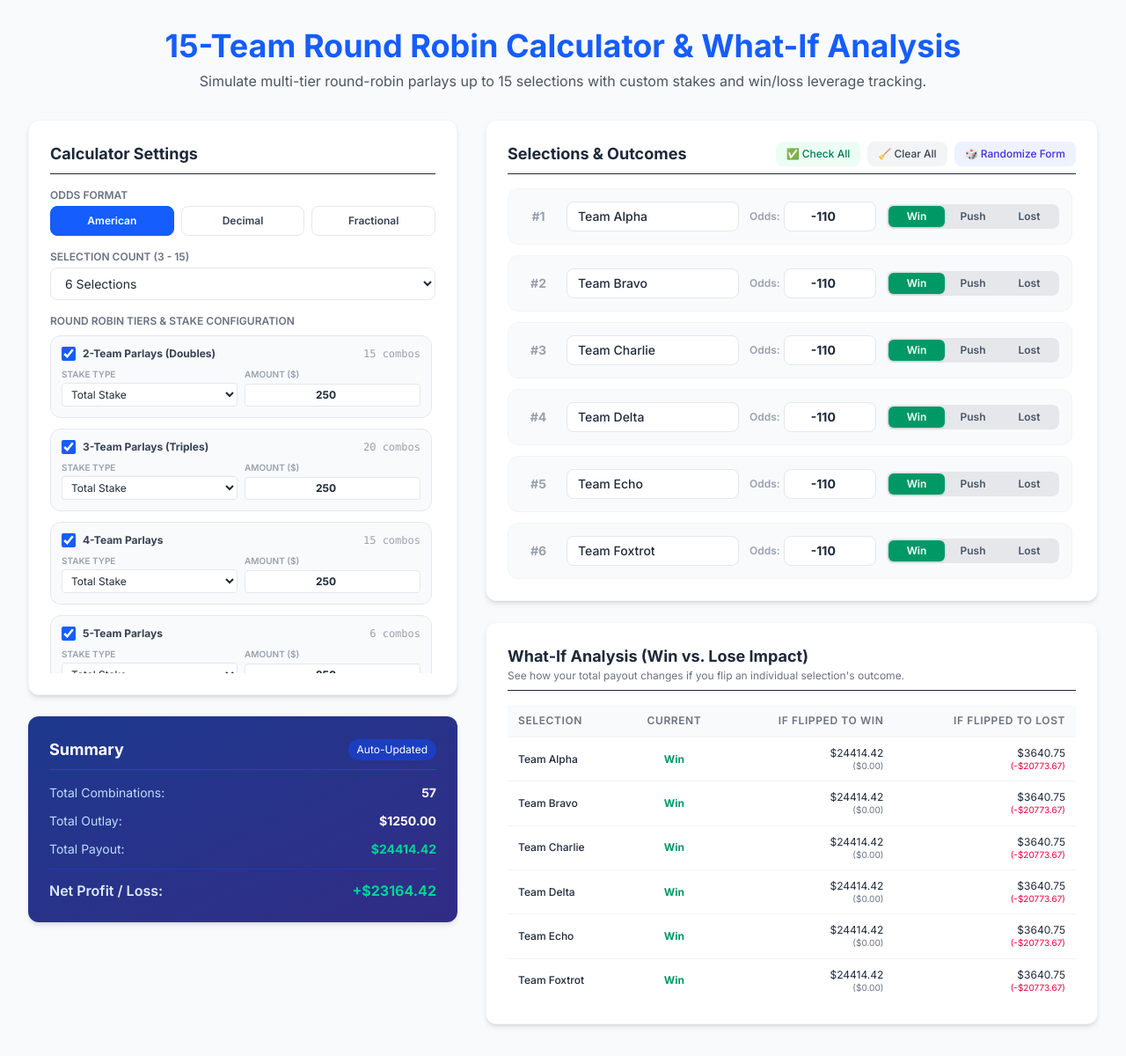
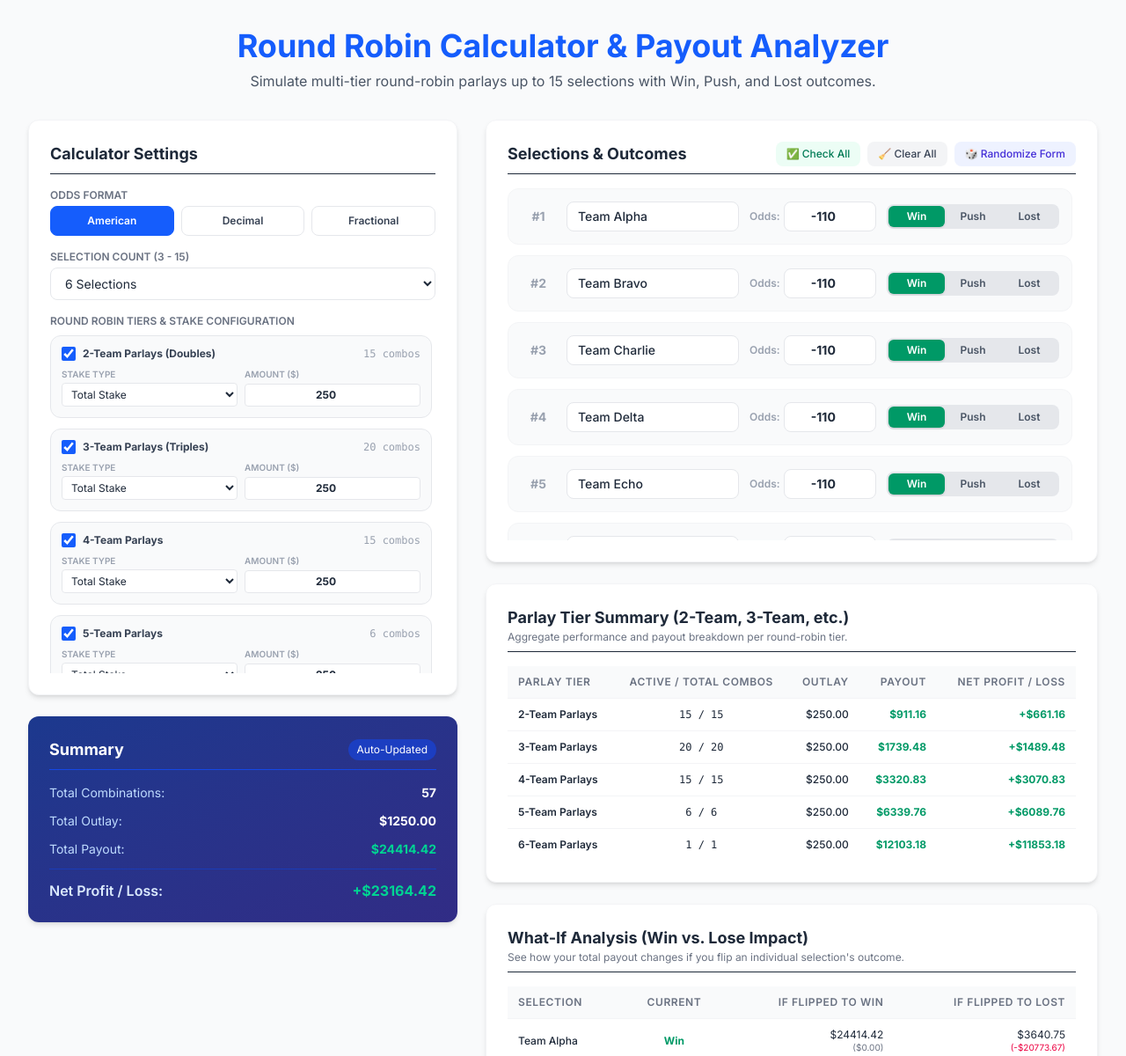
Before and after one commit to I90Runner/games, a plain HTML site: page index.html in a window 1280 px wide. Shown: the top 1200 px of the page at 88% size. Drawn offline with nearby package versions, Linux system fonts and the light colour scheme.

Commit message:
Refactor Round Robin Calculator to include Payout Analyzer
Updated title and description for clarity. Added tier summary breakdown card and adjusted related functionality.

```diff
--- a/index.html
+++ b/index.html
@@ -3,7 +3,7 @@
 <head>
     <meta charset="UTF-8">
     <meta name="viewport" content="width=device-width, initial-scale=1.0">
-    <title>Round Robin Calculator (Up to 15 Teams) with What-If Analysis</title>
+    <title>Round Robin Calculator & Payout Analyzer</title>
     <!-- Tailwind CSS -->
     <script src="https://cdn.jsdelivr.net/npm/@tailwindcss/browser@4"></script>
     <link href="https://fonts.googleapis.com/css2?family=Inter:wght@400;500;600;700&display=swap" rel="stylesheet">
@@ -16,8 +16,8 @@
     <div class="max-w-7xl mx-auto">
         <!-- Header -->
         <header class="mb-8 text-center">
-            <h1 class="text-3xl md:text-4xl font-extrabold text-blue-600 mb-2">15-Team Round Robin Calculator & What-If Analysis</h1>
-            <p class="text-gray-600">Simulate multi-tier round-robin parlays up to 15 selections with custom stakes and win/loss leverage tracking.</p>
+            <h1 class="text-3xl md:text-4xl font-extrabold text-blue-600 mb-2">Round Robin Calculator & Payout Analyzer</h1>
+            <p class="text-gray-600">Simulate multi-tier round-robin parlays up to 15 selections with Win, Push, and Lost outcomes.</p>
         </header>
 
         <div class="grid grid-cols-1 lg:grid-cols-12 gap-8">
@@ -96,7 +96,7 @@
 
             </div>
 
-            <!-- RIGHT PANEL: Selections, Outcomes & What-If Analysis (Col span 7) -->
+            <!-- RIGHT PANEL: Selections, Tier Breakdown & What-If Analysis (Col span 7) -->
             <div class="lg:col-span-7 space-y-6">
 
                 <!-- Selections Card -->
@@ -116,8 +116,33 @@
                         </div>
                     </div>
 
-                    <div id="selectionsList" class="space-y-3 max-h-[500px] overflow-y-auto pr-1">
+                    <div id="selectionsList" class="space-y-3 max-h-[400px] overflow-y-auto pr-1">
                         <!-- Populated dynamically -->
+                    </div>
+                </div>
+
+                <!-- Tier Summary Breakdown Card -->
+                <div class="bg-white rounded-xl shadow-md p-6 border border-gray-100 space-y-4">
+                    <div class="border-b pb-2">
+                        <h2 class="font-bold text-lg text-gray-800">Parlay Tier Summary (2-Team, 3-Team, etc.)</h2>
+                        <p class="text-xs text-gray-500">Aggregate performance and payout breakdown per round-robin tier.</p>
+                    </div>
+
+                    <div class="overflow-x-auto max-h-80">
+                        <table class="w-full text-left border-collapse text-xs">
+                            <thead>
+                                <tr class="bg-gray-50 text-gray-500 uppercase tracking-wider border-b border-gray-100 sticky top-0">
+                                    <th class="py-2.5 px-3 font-semibold bg-gray-50">Parlay Tier</th>
+                                    <th class="py-2.5 px-2 font-semibold text-center bg-gray-50">Active / Total Combos</th>
+                                    <th class="py-2.5 px-3 font-semibold text-right bg-gray-50">Outlay</th>
+                                    <th class="py-2.5 px-3 font-semibold text-right bg-gray-50">Payout</th>
+                                    <th class="py-2.5 px-3 font-semibold text-right bg-gray-50">Net Profit / Loss</th>
+                                </tr>
+                            </thead>
+                            <tbody id="tierSummaryBody" class="divide-y divide-gray-100">
+                                <!-- Populated dynamically -->
+                            </tbody>
+                        </table>
                     </div>
                 </div>
 
@@ -128,7 +153,7 @@
                         <p class="text-xs text-gray-500">See how your total payout changes if you flip an individual selection's outcome.</p>
                     </div>
 
-                    <div class="overflow-x-auto max-h-96">
+                    <div class="overflow-x-auto max-h-80">
                         <table class="w-full text-left border-collapse text-xs">
                             <thead>
                                 <tr class="bg-gray-50 text-gray-500 uppercase tracking-wider border-b border-gray-100 sticky top-0">
@@ -156,7 +181,6 @@
         let selections = [];
         let tierSettings = {};
 
-        // 15 Default team names
         const defaultNames = [
             "Team Alpha", "Team Bravo", "Team Charlie", "Team Delta", "Team Echo",
             "Team Foxtrot", "Team Golf", "Team Hotel", "Team India", "Team Juliet",
@@ -179,7 +203,7 @@
 
         function parseToDecimal(val) {
             let num = parseFloat(val);
-            if (isNaN(num)) return 1.91; // standard -110 decimal equivalent
+            if (isNaN(num)) return 1.91;
 
             if (oddsFormat === 'american') {
                 if (num > 0) return 1 + (num / 100);
@@ -202,7 +226,7 @@
                 } else {
                     selections.push({
                         name: defaultNames[i],
-                        oddsInput: -110, // Default American odds set to -110
+                        oddsInput: -110,
                         outcome: 'winner'
                     });
                 }
@@ -289,7 +313,7 @@
                             #${idx + 1}
                         </div>
                         <div class="md:col-span-4">
-                            <input type="text" value="${sel.name}" oninput="selections[${idx}].name = this.value; renderWhatIfTable();"
+                            <input type="text" value="${sel.name}" oninput="selections[${idx}].name = this.value; calculateResults();"
                                 class="w-full text-sm font-medium bg-white border border-gray-200 rounded-lg px-3 py-1.5 focus:outline-none focus:ring-1 focus:ring-blue-500">
                         </div>
                         <div class="md:col-span-3">
@@ -315,20 +339,14 @@
             calculateResults();
         }
 
-        // Quick action: Check All (Sets all selections to Win)
         function checkAllTeams() {
-            selections.forEach(sel => {
-                sel.outcome = 'winner';
-            });
+            selections.forEach(sel => { sel.outcome = 'winner'; });
             renderSelections();
             calculateResults();
         }
 
-        // Quick action: Clear All (Sets all selections to Lost)
         function clearAllTeams() {
-            selections.forEach(sel => {
-                sel.outcome = 'lost';
-            });
+            selections.forEach(sel => { sel.outcome = 'lost'; });
             renderSelections();
             calculateResults();
         }
@@ -346,11 +364,12 @@
             return ret;
         }
 
-        function computePayoutForState(stateSelections) {
+        function computePayoutForState(stateSelections, generateSummary = false) {
             let n = stateSelections.length;
             let totalCombosAll = 0;
             let totalOutlay = 0;
             let totalPayout = 0;
+            let tierSummaryList = [];
 
             for (let k = 2; k <= n; k++) {
                 let setting = tierSettings[k] || { enabled: false, stakeType: 'totalStake', stake: 0 };
@@ -376,10 +395,11 @@
 
                     totalOutlay += tierOutlay;
 
+                    let tierPayout = 0;
+                    let activeCombos = 0;
+
                     combos.forEach(combo => {
                         let hasLoser = combo.some(item => item.outcome === 'lost');
-                        if (hasLoser) return;
-
                         let comboDecimalOdds = 1.0;
                         let activeLegs = 0;
 
@@ -388,21 +408,52 @@
                                 comboDecimalOdds *= parseToDecimal(item.oddsInput);
                                 activeLegs++;
                             }
+                            // 'push' acts as a neutral 1.0 multiplier
                         });
 
-                        if (activeLegs === 0) {
-                            totalPayout += stakePerCombo;
+                        let comboPayout = 0;
+
+                        if (hasLoser) {
+                            comboPayout = 0;
+                        } else if (activeLegs === 0) {
+                            activeCombos++;
+                            comboPayout = stakePerCombo;
                         } else {
-                            totalPayout += stakePerCombo * comboDecimalOdds;
+                            activeCombos++;
+                            comboPayout = stakePerCombo * comboDecimalOdds;
                         }
+
+                        tierPayout += comboPayout;
                     });
+
+                    totalPayout += tierPayout;
+
+                    if (generateSummary) {
+                        tierSummaryList.push({
+                            tierName: `${k}-Team Parlays`,
+                            totalCombos: numCombos,
+                            activeCombos: activeCombos,
+                            outlay: tierOutlay,
+                            payout: tierPayout
+                        });
+                    }
+                } else {
+                    if (generateSummary && setting.enabled) {
+                        tierSummaryList.push({
+                            tierName: `${k}-Team Parlays`,
+                            totalCombos: numCombos,
+                            activeCombos: 0,
+                            outlay: 0,
+                            payout: 0
+                        });
+                    }
                 }
             }
-            return { totalCombosAll, totalOutlay, totalPayout };
+            return { totalCombosAll, totalOutlay, totalPayout, tierSummaryList };
         }
 
         function calculateResults() {
-            let result = computePayoutForState(selections);
+            let result = computePayoutForState(selections, true);
             let netProfit = result.totalPayout - result.totalOutlay;
 
             document.getElementById('sumTotalCombos').innerText = result.totalCombosAll;
@@ -413,7 +464,33 @@
             profitEl.innerText = `${netProfit >= 0 ? '+' : ''}$${netProfit.toFixed(2)}`;
             profitEl.className = `font-extrabold ${netProfit >= 0 ? 'text-emerald-400' : 'text-rose-400'}`;
 
+            renderTierSummaryTable(result.tierSummaryList);
             renderWhatIfTable(result.totalPayout);
+        }
+
+        function renderTierSummaryTable(tierSummaryList) {
+            let tbody = document.getElementById('tierSummaryBody');
+            tbody.innerHTML = '';
+
+            if (tierSummaryList.length === 0) {
+                tbody.innerHTML = `<tr><td colspan="5" class="py-4 text-center text-gray-400">No active tiers or stakes configured.</td></tr>`;
+                return;
+            }
+
+            tierSummaryList.forEach(item => {
+                let tierProfit = item.payout - item.outlay;
+                let profitColor = tierProfit >= 0 ? 'text-emerald-600 font-bold' : 'text-rose-600 font-bold';
+
+                tbody.innerHTML += `
+                    <tr class="hover:bg-gray-50 transition">
+                        <td class="py-2.5 px-3 font-semibold text-gray-800">${item.tierName}</td>
+                        <td class="py-2.5 px-2 text-center font-mono">${item.activeCombos} / ${item.totalCombos}</td>
+                        <td class="py-2.5 px-3 text-right font-medium">$${item.outlay.toFixed(2)}</td>
+                        <td class="py-2.5 px-3 text-right font-bold text-emerald-600">$${item.payout.toFixed(2)}</td>
+                        <td class="py-2.5 px-3 text-right ${profitColor}">${tierProfit >= 0 ? '+' : ''}$${tierProfit.toFixed(2)}</td>
+                    </tr>
+                `;
+            });
         }
 
         function renderWhatIfTable(currentPayout = 0) {
@@ -431,7 +508,9 @@
                 let payoutIfLoss = computePayoutForState(clonedLoss).totalPayout;
                 let diffLoss = payoutIfLoss - currentPayout;
 
-                let currentBadge = sel.outcome === 'winner' ? '<span class="text-emerald-600 font-bold">Win</span>' : sel.outcome === 'push' ? '<span class="text-amber-600 font-bold">Push</span>' : '<span class="text-rose-600 font-bold">Lost</span>';
+                let currentBadge = sel.outcome === 'winner' ? '<span class="text-emerald-600 font-bold">Win</span>' :
+                                   sel.outcome === 'push' ? '<span class="text-amber-600 font-bold">Push</span>' :
+                                   '<span class="text-rose-600 font-bold">Lost</span>';
 
                 let diffWinStr = diffWin > 0 ? `+$${diffWin.toFixed(2)}` : diffWin < 0 ? `-$${Math.abs(diffWin).toFixed(2)}` : '$0.00';
                 let diffWinColor = diffWin > 0 ? 'text-emerald-600 font-bold' : diffWin < 0 ? 'text-rose-600' : 'text-gray-500';
@@ -460,7 +539,7 @@
             selections.forEach((sel, i) => {
                 sel.name = defaultNames[i] || `Team ${i+1}`;
                 sel.oddsInput = -110;
-                let outcomes = ['winner', 'winner', 'winner', 'push', 'lost'];
+                let outcomes = ['winner', 'push', 'lost'];
                 sel.outcome = outcomes[Math.floor(Math.random() * outcomes.length)];
             });
             renderSelections();
```
